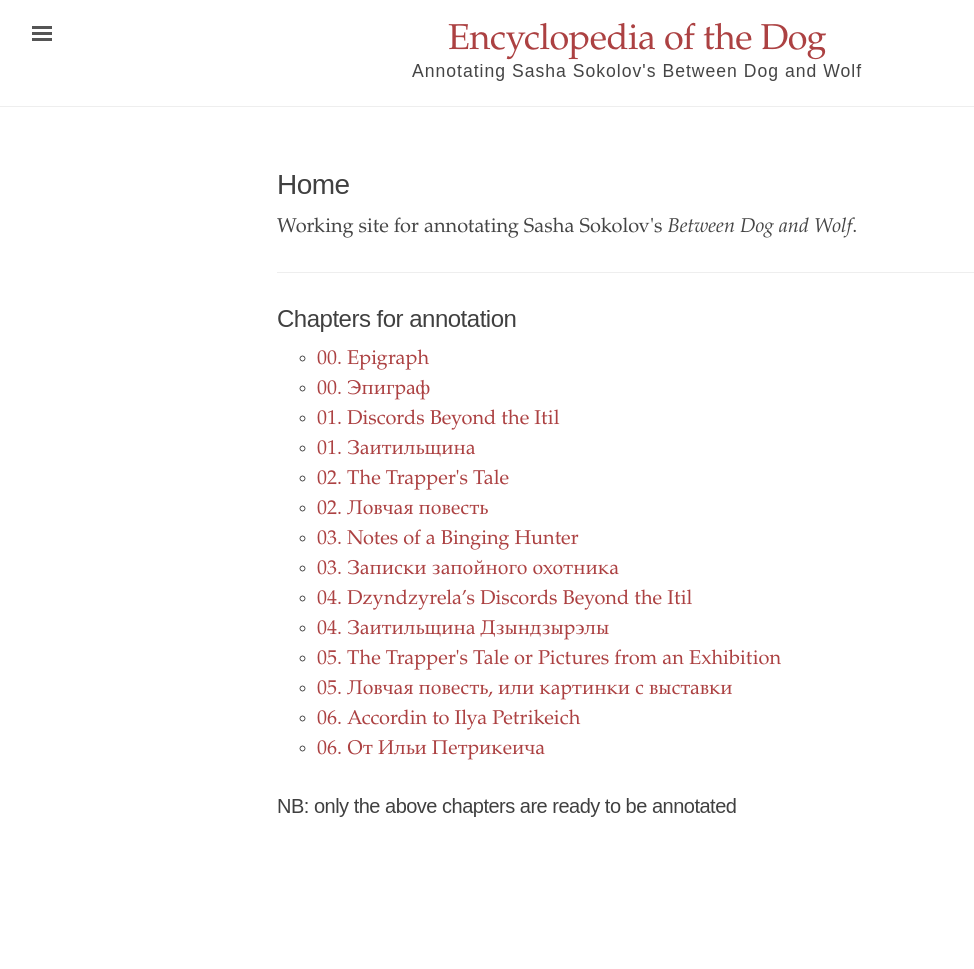
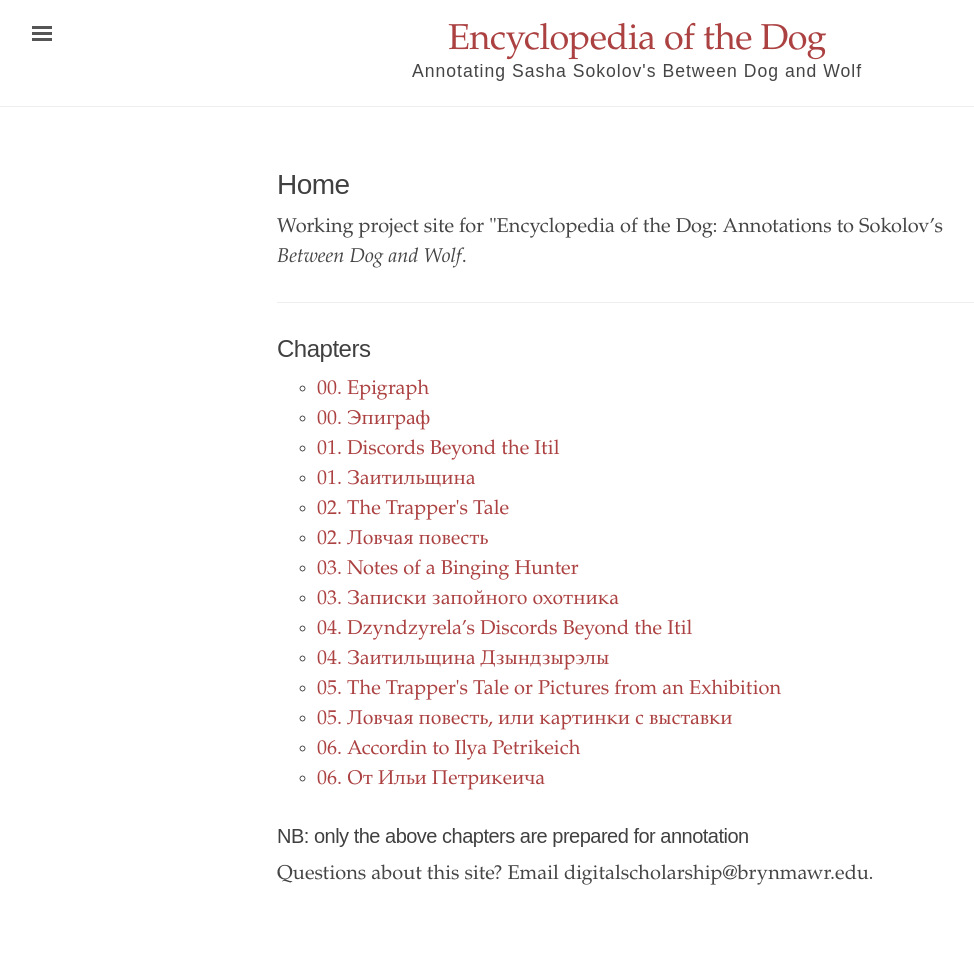
Before and after one commit to digbmc/dog-annotation-site, a Jekyll site: the page built from index.html, in a window 1280 px wide. Shown: the whole page, without its empty margins (3-977 px from the left). Built offline with Jekyll 4.4.1, drawn with Linux system fonts in a browser that asks for light colours; before the commit the page ends 900 px from its top, so only the background shows below that.

Commit message:
added contact info

```diff
--- a/index.html
+++ b/index.html
@@ -5,13 +5,13 @@
 <div class="introduction">
   <h1>Home</h1>
 
-<p>Working site for annotating Sasha Sokolov's <em>Between Dog and Wolf</em>.</p>
+<p>Working project site for "Encyclopedia of the Dog: Annotations to Sokolov’s <em>Between Dog and Wolf</em>.</p>
 </div>
 
 <hr>
 
 <div class="toc">
-  <h2>Chapters for annotation</h2>
+  <h2>Chapters</h2>
   <ul class="texts">
   {% for item in site.texts %}
     {% if item.public == true %}
@@ -24,5 +24,6 @@
     {% endif %}
   {% endfor %}
   </ul>
-  <h3>NB: only the above chapters are ready to be annotated</h3>
+  <h3>NB: only the above chapters are prepared for annotation</h3>
+  <p>Questions about this site? Email digitalscholarship@brynmawr.edu.</p>
 </div>
```
